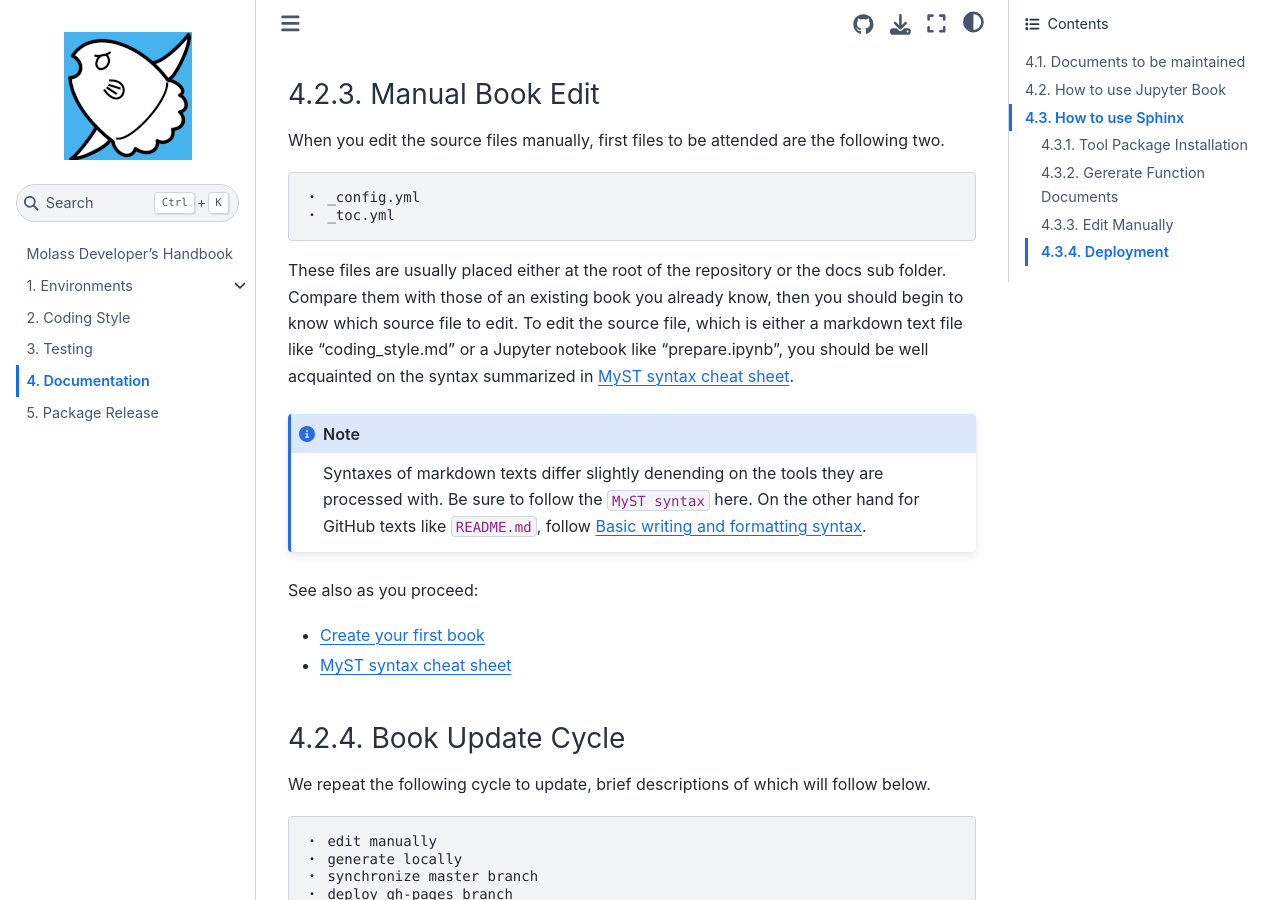
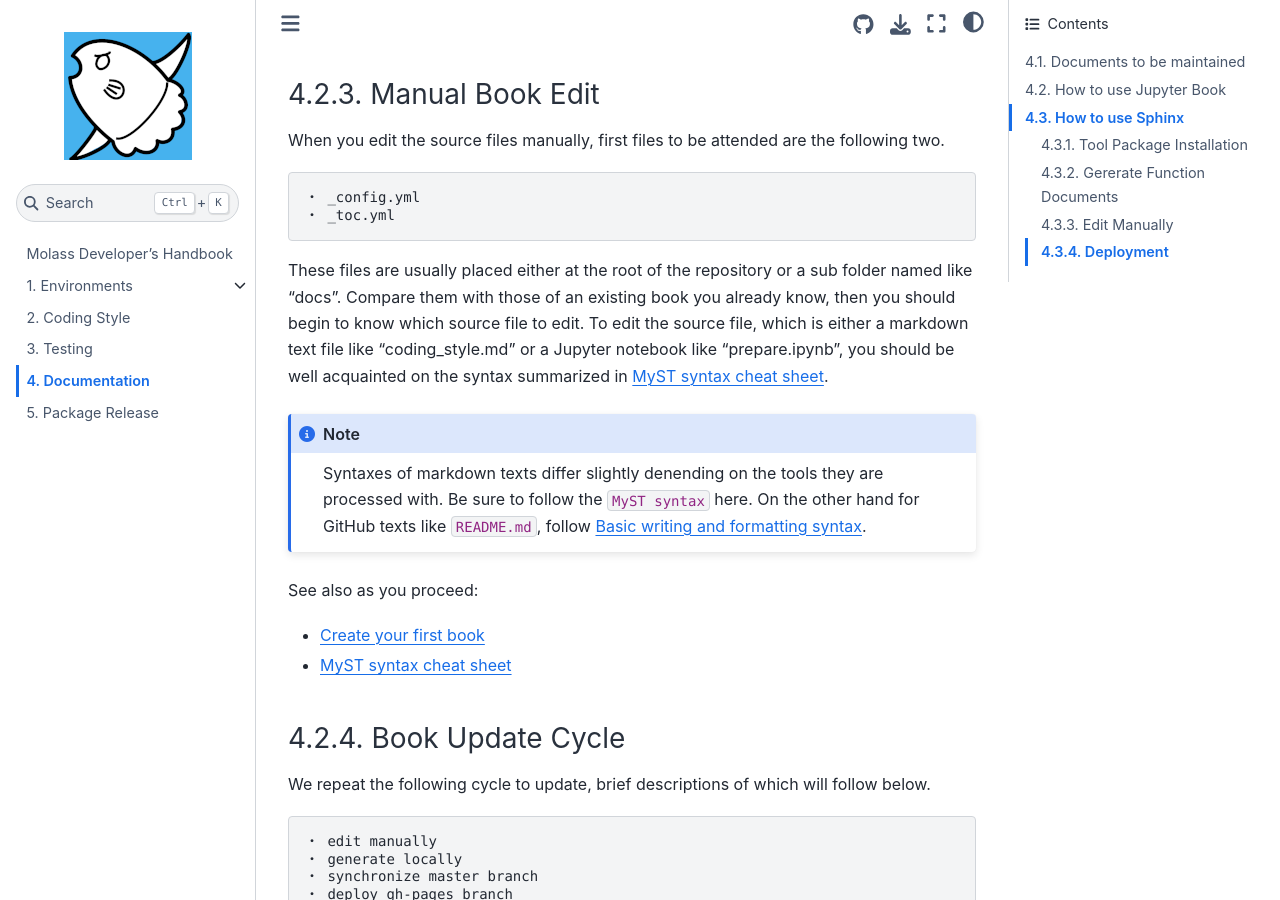
Before and after one commit to biosaxs-dev/molass-develop, a Jupyter Book: the page built from chapters/07/documentation.md, in a window 1280 px wide and 900 px high, scrolled down 1442 px. Built offline with Jupyter Book 1.0.4 settings and Sphinx 7.4.7 and the Sphinx Book theme 1.1.4, drawn with Linux system fonts in a browser that asks for light colours.

Commit message:
update for better wording

````diff
--- a/chapters/07/documentation.md
+++ b/chapters/07/documentation.md
@@ -53,7 +53,7 @@
     ・ _config.yml
     ・ _toc.yml
 
-These files are usually placed either at the root of the repository or the docs sub folder. Compare them with those of an existing book you already know, then you should begin to know which source file to edit. To edit the source file, which is either a markdown text file like "coding_style.md" or a Jupyter notebook like "prepare.ipynb", you should be well acquainted on the syntax summarized in [MyST syntax cheat sheet](https://jupyterbook.org/en/stable/reference/cheatsheet.html).
+These files are usually placed either at the root of the repository or a sub folder named like "docs". Compare them with those of an existing book you already know, then you should begin to know which source file to edit. To edit the source file, which is either a markdown text file like "coding_style.md" or a Jupyter notebook like "prepare.ipynb", you should be well acquainted on the syntax summarized in [MyST syntax cheat sheet](https://jupyterbook.org/en/stable/reference/cheatsheet.html).
 
 ```{note}
 Syntaxes of markdown texts differ slightly denending on the tools they are processed with. Be sure to follow the `MyST syntax` here. On the other hand for GitHub texts like `README.md`, follow [Basic writing and formatting syntax](https://docs.github.com/en/get-started/writing-on-github/getting-started-with-writing-and-formatting-on-github/basic-writing-and-formatting-syntax).
````
